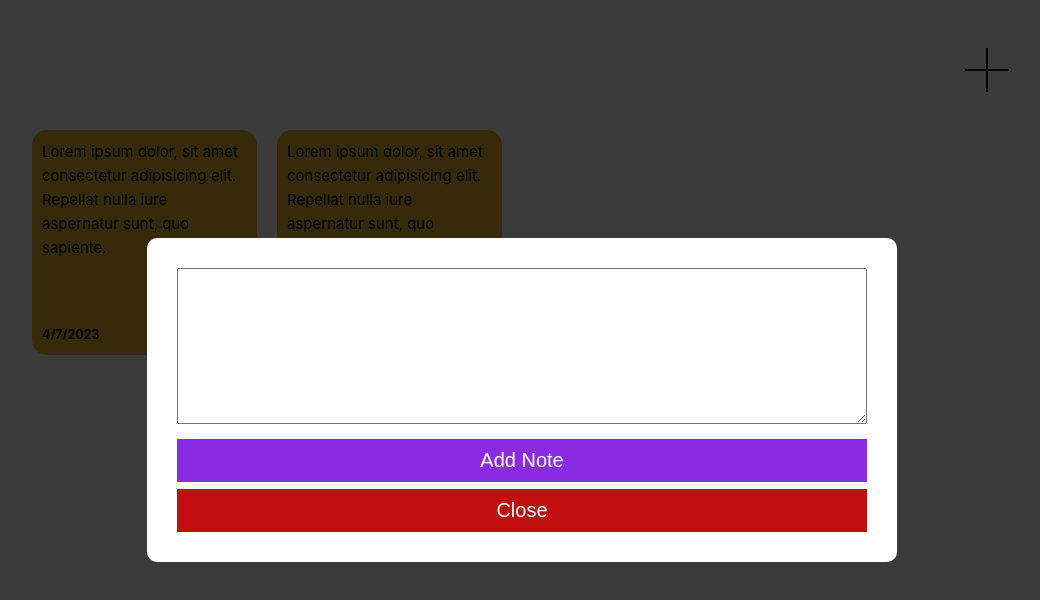
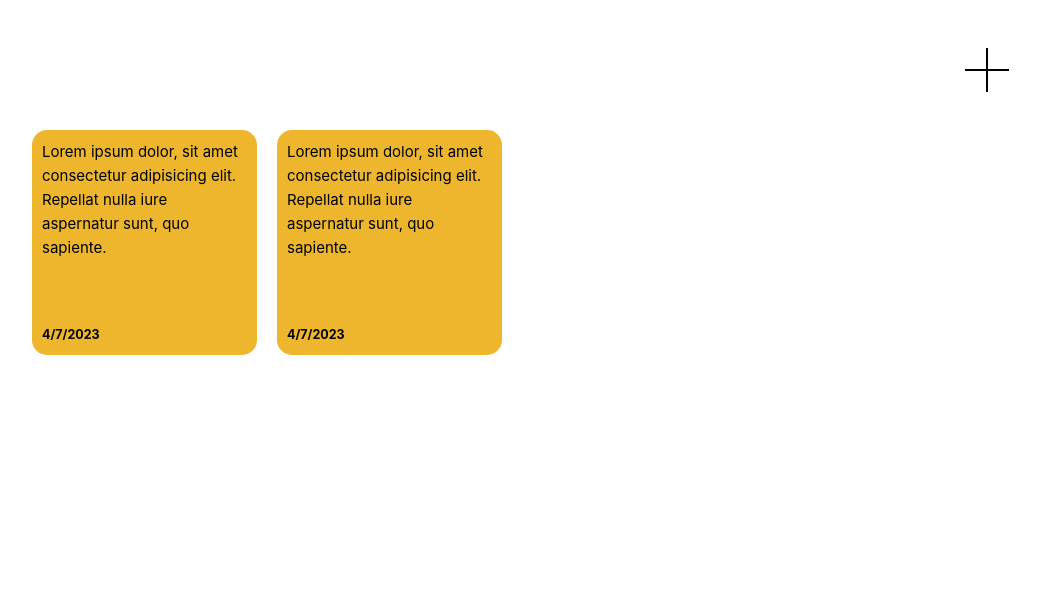
Before and after one commit to Qlaub/Vue-Notes-App, a Vue app: page / in a window 1280 px wide. Shown: the top 600 px of the page, without its empty margins (118-1158 px from the left). Built offline with nearby package versions, Linux system fonts and the light colour scheme.

Commit message:
modal opens and closes

```diff
--- a/src/App.vue
+++ b/src/App.vue
@@ -1,10 +1,16 @@
+<script setup>
+  import { ref } from 'vue'
+
+  const showModal = ref(false)
+</script>
+
 <template>
   <main>
-    <div class="overlay">
+    <div v-if="showModal" class="overlay">
       <div class="modal">
         <textarea name="note" id="note" cols="30" rows="10"></textarea>
         <button>Add Note</button>
-        <button class="close">Close</button>
+        <button class="close" @click="showModal = false">Close</button>
       </div>
     </div>
     <div class="container">
```
